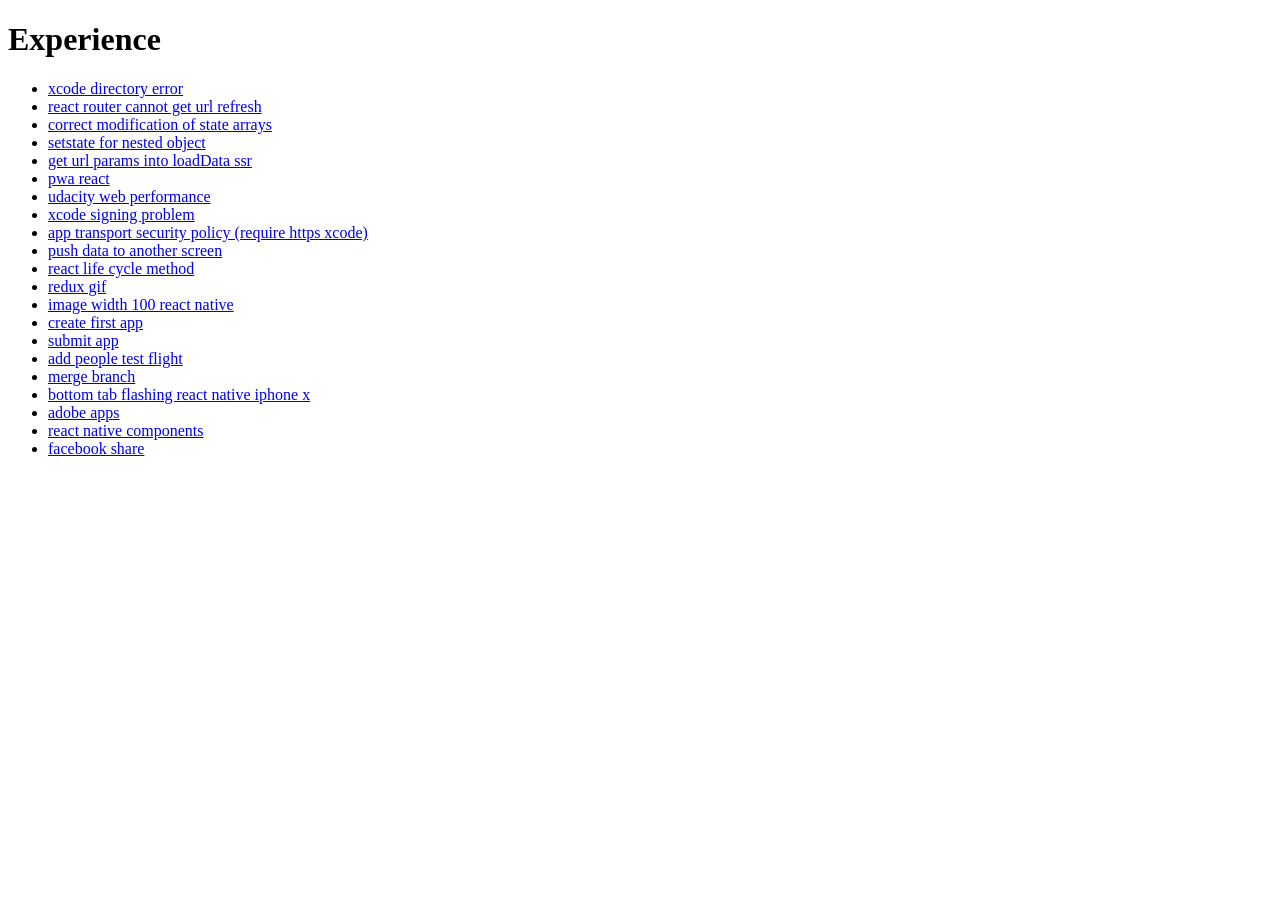
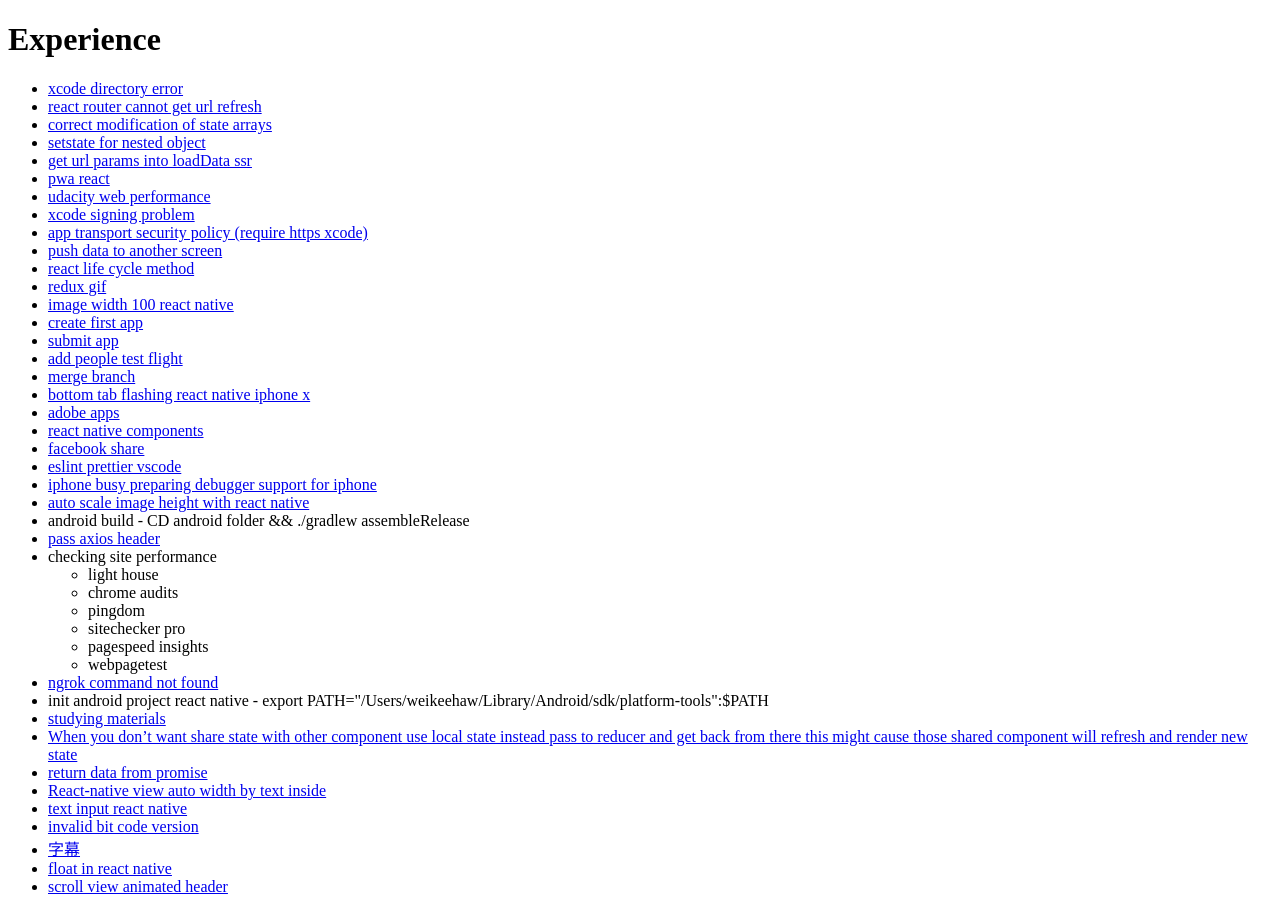
Before and after one commit to weikee94/next-ssr, a Next.js app: page /experience in a window 1280 px wide. Before the commit the page ends 800 px from the top, so only its background shows below. Built offline with nearby package versions, Linux system fonts and the light colour scheme.

Commit message:
update experience page

```diff
--- a/pages/experience.js
+++ b/pages/experience.js
@@ -111,6 +111,98 @@ const Experience = () => {
             facebook share
           </a>
         </li>
+        <li>
+          <a href="https://www.youtube.com/watch?v=bfyI9yl3qfE&t=240s">
+            eslint prettier vscode
+          </a>
+        </li>
+        <li>
+          <a href="https://stackoverflow.com/questions/46316373/xcode-9-iphone-is-busy-preparing-debugger-support-for-iphone">
+            iphone busy preparing debugger support for iphone
+          </a>
+        </li>
+        <li>
+          <a href="https://stackoverflow.com/questions/42170127/auto-scale-image-height-with-react-native">
+            auto scale image height with react native
+          </a>
+        </li>
+        <li>android build - CD android folder && ./gradlew assembleRelease</li>
+        <li>
+          <a
+            href="https://github.com/axios/axios/issues/638
+"
+          >
+            pass axios header
+          </a>
+        </li>
+        <li>
+          checking site performance
+          <ul>
+            <li>light house</li>
+            <li>chrome audits</li>
+            <li>pingdom</li>
+            <li>sitechecker pro</li>
+            <li>pagespeed insights</li>
+            <li>webpagetest</li>
+          </ul>
+        </li>
+        <li>
+          <a href="https://stackoverflow.com/questions/30188582/ngrok-command-not-found">
+            ngrok command not found
+          </a>
+        </li>
+        <li>
+          init android project react native - export
+          PATH="/Users/weikeehaw/Library/Android/sdk/platform-tools":$PATH
+        </li>
+        <li>
+          <a href="https://www.qiuzhi99.com/articles/qian-hou-duan-377-ji-shi-pin-jiao-cheng-fen-xiang">
+            studying materials
+          </a>
+        </li>
+        <li>
+          <a href="https://stackoverflow.com/questions/53221171/react-native-navigation-update-child-data-but-remain-parent-data/53232697?noredirect=1#comment93407554_53232697">
+            When you don’t want share state with other component use local state
+            instead pass to reducer and get back from there this might cause
+            those shared component will refresh and render new state
+          </a>
+        </li>
+        <li>
+          <a href="https://stackoverflow.com/questions/37533929/how-to-return-data-from-promise">
+            return data from promise
+          </a>
+        </li>
+        <li>
+          <a href="https://stackoverflow.com/questions/38233789/react-native-view-auto-width-by-text-inside">
+            React-native view auto width by text inside
+          </a>
+        </li>
+        <li>
+          <a
+            href="https://github.com/facebook/react-native/issues/15570
+"
+          >
+            text input react native
+          </a>
+        </li>
+        <li>
+          <a href="https://stackoverflow.com/questions/38875117/error-invalid-bitcode-version-producer-800-0-35-0-0-reader-703-0-31-0">
+            invalid bit code version
+          </a>
+        </li>
+        <li>
+          <a href="https://www.youtube.com/watch?v=Ekgi6w4QUEo">字幕</a>
+        </li>
+        <li>
+          <a href="https://stackoverflow.com/questions/32030050/how-can-you-float-right-in-react-native">
+            float in react native
+          </a>
+        </li>
+        <li>
+          <a href="https://medium.com/appandflow/react-native-scrollview-animated-header-10a18cb9469e">
+            scroll view animated header
+          </a>
+        </li>
       </ul>
     </div>
   );
--- a/pages/index.js
+++ b/pages/index.js
@@ -58,6 +58,9 @@ const Index = () => (
     <Link href="/study">
       <span>Study</span>
     </Link>
+    <Link href="/experience">
+      <span>Experience</span>
+    </Link>
     <span>
       <a href="https://www.youtube.com/watch?v=W94GFCv00A0">tech design</a>
     </span>
```
Also changed, not shown: pages/study.js (+13 -0 lines).
